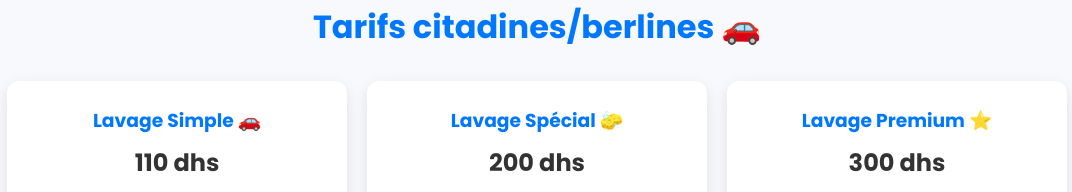
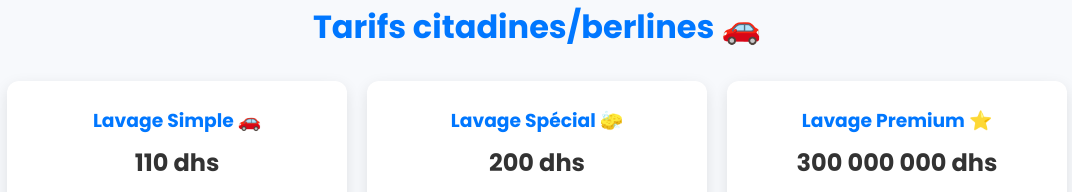
Before and after one commit to Cleanngo/Cleanngo, a plain HTML site: page index.html in a window 1280 px wide. Shown: the part 1261-1453 px from the top of the page, without its empty margins (103-1175 px from the left). Drawn offline with Linux system fonts and the light colour scheme.

Commit message:
Update index.html

```diff
--- a/index.html
+++ b/index.html
@@ -161,7 +161,7 @@
     </div>
     <div class="price">
       <h3>Lavage Premium ⭐</h3>
-      <span>300 dhs</span>
+      <span>300 000 000 dhs</span>
       <ul>
         <li>✅ Lavage complet + jantes + pneus brillants</li>
         <li>✅ Lavage vitres intérieur et extérieur </li>
```
